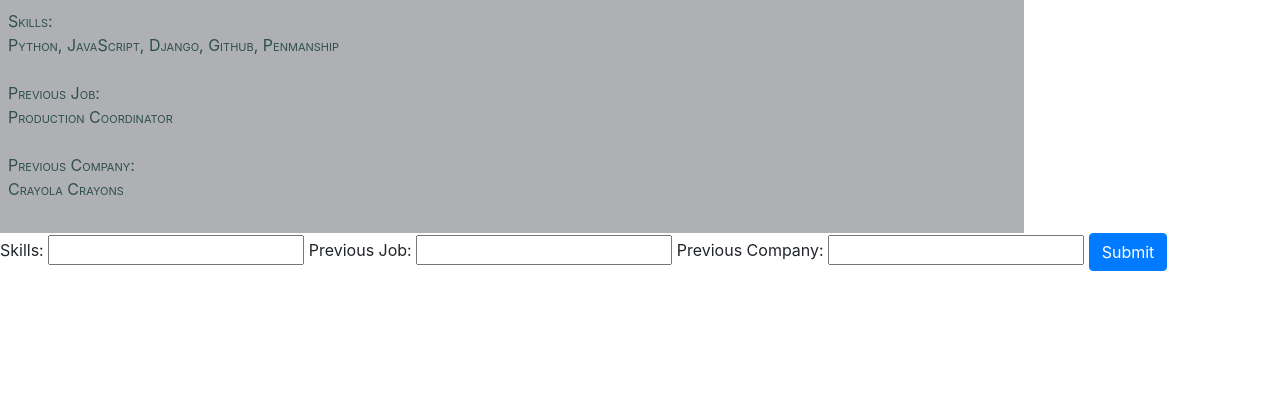
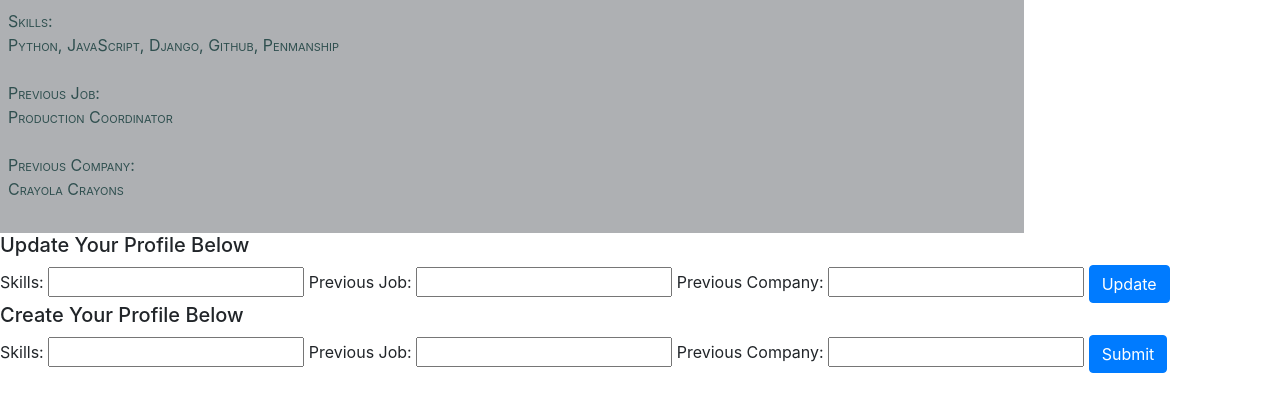
Before and after one commit to jsloan888/EasyApply, a Django app: template applicants/templates/profile.html in a window 1280 px wide. Shown: the part 367-779 px from the top of the page. Run offline with Django 3.2, Linux system fonts and the light colour scheme; the template is opened without the code that fills it: values that come from a table or form of the project are taken from there, others are empty; data comes from the database, SQL or seed files in the repository; both versions use the stored data as it was after the commit; some libraries are stand-ins or nearby versions.

Commit message:
Final Commit

```diff
--- a/applicants/templates/dashboard.html
+++ b/applicants/templates/dashboard.html
@@ -37,7 +37,7 @@
               </thead>
                 {% for job in all_jobs %}
                   <tbody class="tableDetails">
-                  {% if job.hired == None %}
+                  {% if job.hired != True %}
                   {% if applicant not in job.applications.all %}
                       <tr>
                           <td>{{job.uploaded_by.company}}</td>
@@ -65,7 +65,7 @@
               </thead>
                 {% for job in all_jobs %}
                   <tbody class="tableDetails">
-                  {% if job.hired == None %}
+                  {% if job.hired != True %}
                   {% if applicant in job.applications.all %}
                       <tr>
                           <td>{{job.uploaded_by.company}}</td>
--- a/applicants/templates/profile.html
+++ b/applicants/templates/profile.html
@@ -24,7 +24,7 @@
     <h1>{{applicant.first_name}}'s Profile Page</h1>
     <!-- Add Image -->
     <div>
-      {% if all_profiles %}
+
       {% for profile in all_profiles %}
       {% if profile.applicant.id == applicant.id %}
         <div class="user-profile">
@@ -34,10 +34,22 @@
         </div>
       {% endif %}
       {% endfor %}
-      {% endif %}
+      {% if applicant.user_profile != NULL %}
+          <h5>Update Your Profile Below</h5>
+          <form action="/profile/{{applicant.id}}/update" method="POST">
+            {% csrf_token %}
+            <label for="type">Skills:</label>
+            <input type="text" name="skills">
+            <label for="type">Previous Job:</label>
+            <input type="text" name="prev_job">
+            <label for="type">Previous Company:</label>
+            <input type="text" name="prev_company">
+            <button class="btn btn-primary" type="submit">Update</button>
+          </form>
     </div>
       <div class="subhead">
-        <form action="/profile/{{applicant.id}}/edit" method="POST" enctype="multipart/form-data">
+        <h5>Create Your Profile Below</h5>
+        <form action="/profile/{{applicant.id}}/edit" method="POST"">
           {% csrf_token %}
           <label for="type">Skills:</label>
           <input type="text" name="skills">
@@ -48,6 +60,7 @@
           <button class="btn btn-primary" type="submit">Submit</button>
         </form>
       </div>
+      {% endif %}
     <script src="https://code.jquery.com/jquery-3.3.1.slim.min.js" integrity="sha384-q8i/X+965DzO0rT7abK41JStQIAqVgRVzpbzo5smXKp4YfRvH+8abtTE1Pi6jizo" crossorigin="anonymous"></script>
     <script src="https://cdnjs.cloudflare.com/ajax/libs/popper.js/1.14.7/umd/popper.min.js" integrity="sha384-UO2eT0CpHqdSJQ6hJty5KVphtPhzWj9WO1clHTMGa3JDZwrnQq4sF86dIHNDz0W1" crossorigin="anonymous"></script>
     <script src="https://stackpath.bootstrapcdn.com/bootstrap/4.3.1/js/bootstrap.min.js" integrity="sha384-JjSmVgyd0p3pXB1rRibZUAYoIIy6OrQ6VrjIEaFf/nJGzIxFDsf4x0xIM+B07jRM" crossorigin="anonymous"></script>
--- a/applicants/urls.py
+++ b/applicants/urls.py
@@ -9,6 +9,7 @@ urlpatterns = [
     path('jobs', views.jobs),
     path('profile/<int:applicantid>', views.profile),
     path('profile/<int:applicantid>/edit', views.editProfile),
+    path('profile/<int:applicantid>/update', views.edtProfile),
     path('logout', views.logout),
     path('resources', views.resources),
     path('apply/<int:jobid>', views.apply),
--- a/employers/templates/addJob.html
+++ b/employers/templates/addJob.html
@@ -60,7 +60,7 @@
             {% for job in all_jobs %}
             {% if employer.id == job.uploaded_by.id %}
                 <tbody class="tableDetails">
-                {% if job.hired == None %}
+                {% if job.hired != True %}
                     <tr>
                         <td>{{job.title}}</td>
                         <td>{{job.created_at}}</td>
--- a/employers/urls.py
+++ b/employers/urls.py
@@ -14,7 +14,7 @@ urlpatterns = [
     path('employer/<int:jobid>', views.editJob),
     path('employer/<int:jobid>/editJob', views.update),
     path('employer/update', views.profUpdate),
-    path('employer/updte/<int:companyprofileid>', views.profUpdte),
+    path('employer/update/<int:companyprofileid>', views.profUpdte),
     path('employer/hire/<int:jobid>/<int:applicantid>', views.hire),
     path('employer/unhire/<int:jobid>/<int:applicantid>', views.unhire)
 ]
```
Also changed, not shown: applicants/views.py (+10 -6 lines), db.sqlite3.
